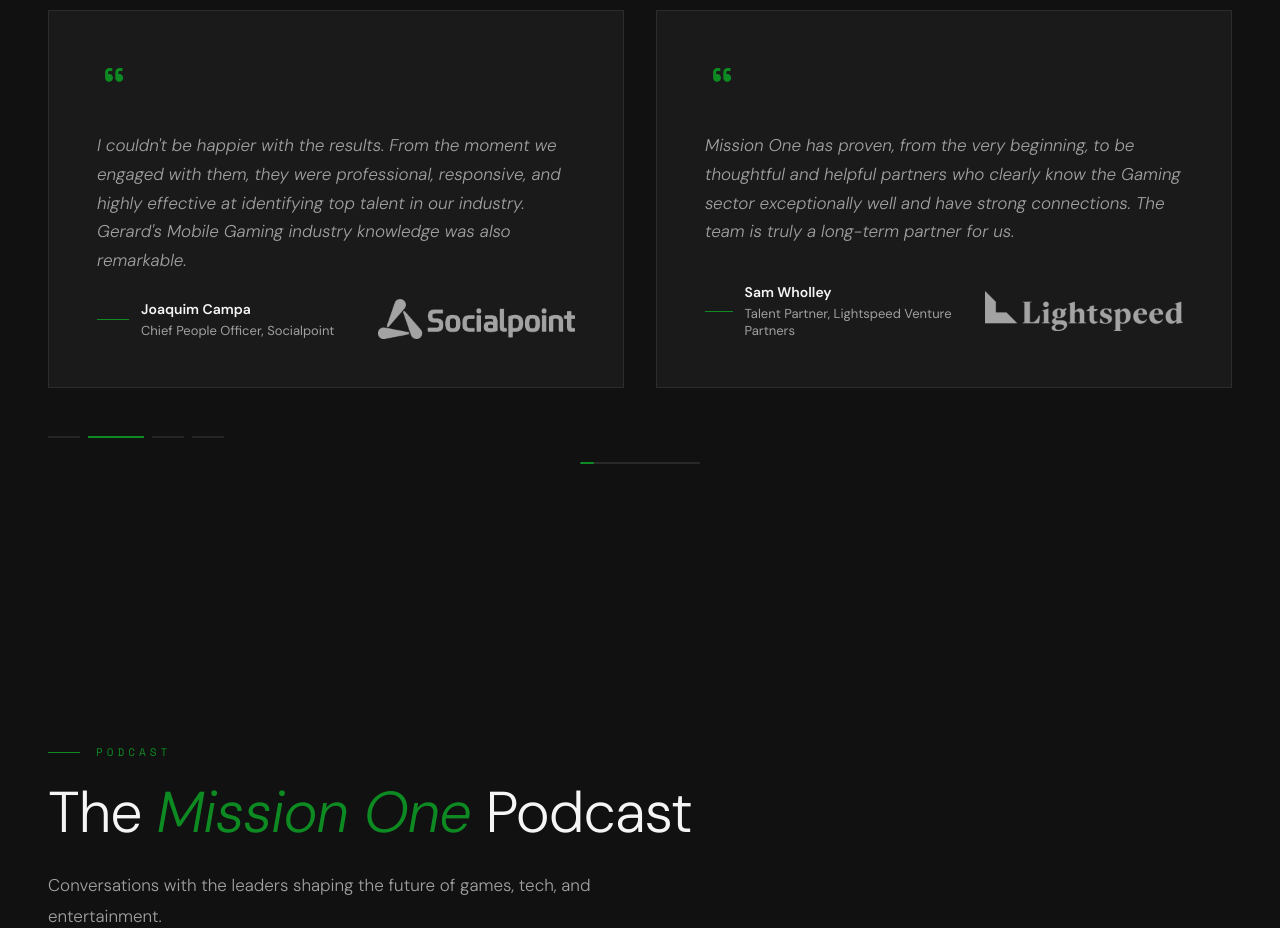
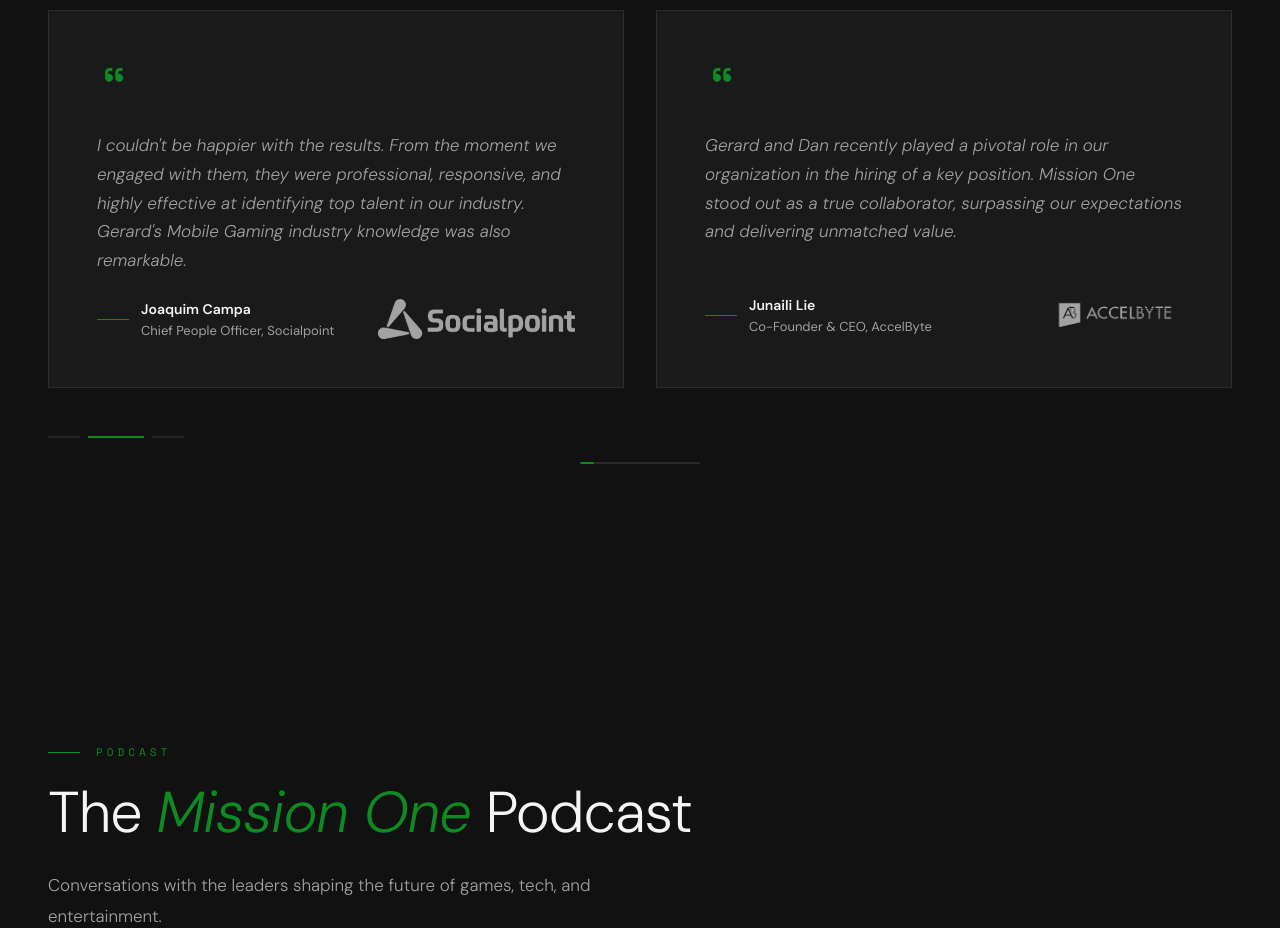
Before and after one commit to dan24ou-cpu/missionone-site, a Next.js app: page / in a window 1280 px wide. Shown: the part 2720-3648 px from the top of the page. Built offline with nearby package versions, Linux system fonts and the light colour scheme.

Commit message:
Remove Sam Wholley testimonial
Co-Authored-By: Claude Opus 4.6 (1M context) <noreply@anthropic.com>

```diff
--- a/app/page.js
+++ b/app/page.js
@@ -40,7 +40,6 @@ const testimonials = [
   { quote: "I can count on one hand the best executive search partners I've had the opportunity to work with and Gerard and Dan represent two of the best in the industry. They build instant credibility with business leaders.", author: "Eve Nam", title: "SVP Talent, Scopely", logo: "/logos/scopely.png" },
   { quote: "Gerard and Dan have been an excellent resource to source talent that is a genuine fit for our needs. Their professionalism, and ability to understand the needs of the client, is unique in the space.", author: "Josh Taub", title: "COO, Activision", logo: "/logos/activision.png" },
   { quote: "I couldn't be happier with the results. From the moment we engaged with them, they were professional, responsive, and highly effective at identifying top talent in our industry. Gerard's Mobile Gaming industry knowledge was also remarkable.", author: "Joaquim Campa", title: "Chief People Officer, Socialpoint", logo: "/logos/socialpoint.png" },
-  { quote: "Mission One has proven, from the very beginning, to be thoughtful and helpful partners who clearly know the Gaming sector exceptionally well and have strong connections. The team is truly a long-term partner for us.", author: "Sam Wholley", title: "Talent Partner, Lightspeed Venture Partners", logo: "/logos/lightspeed.png" },
   { quote: "Gerard and Dan recently played a pivotal role in our organization in the hiring of a key position. Mission One stood out as a true collaborator, surpassing our expectations and delivering unmatched value.", author: "Junaili Lie", title: "Co-Founder & CEO, AccelByte", logo: "/logos/accelbyte.png", logoHeight: 48 },
   { quote: "Mission One delivered an outstanding global CPTO search, helping us successfully hire a top-tier leader with highly specific credentials. Their expertise in software leadership and rigorous vetting process made them a valuable partner in securing the right talent.", author: "Shawn Boom", title: "CEO, Labster, backed by a16z", logo: "/logos/labster.png" },
   { quote: "Thanks Mission One for your support over the last few years. Been a very great partnership.", author: "Carl Livie", title: "Co-Founder & CEO, JustPlay", logo: "/logos/justplay.png" },
```
